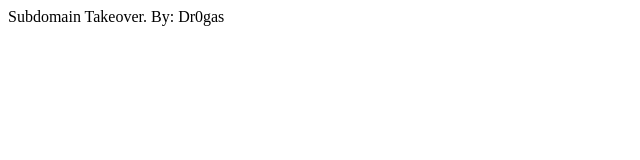
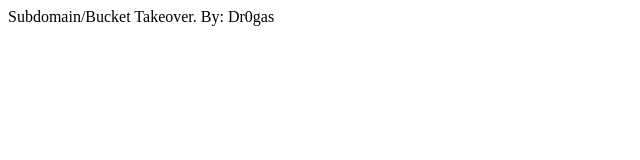
Before and after one commit to Dr0gas/PoC, a plain HTML site: page sto/index.html in a window 1280 px wide. Shown: the full height of the page, 0-640 px from the left. Drawn offline with Linux system fonts and the light colour scheme.

Commit message:
Update index.html

```diff
--- a/sto/index.html
+++ b/sto/index.html
@@ -1,6 +1,6 @@
 <html>
   <body>
-    Subdomain Takeover.
+    Subdomain/Bucket Takeover.
     By: Dr0gas
   </body>
 </html>
```
